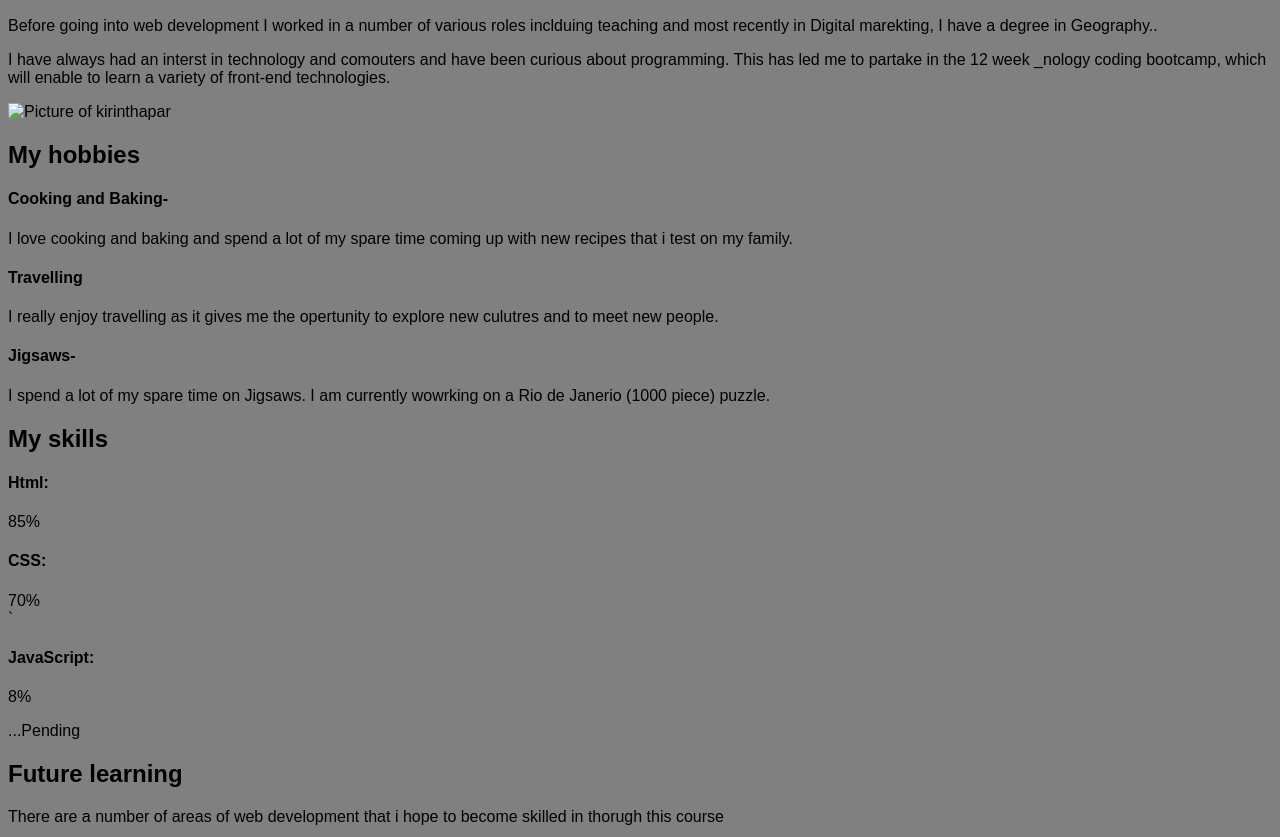
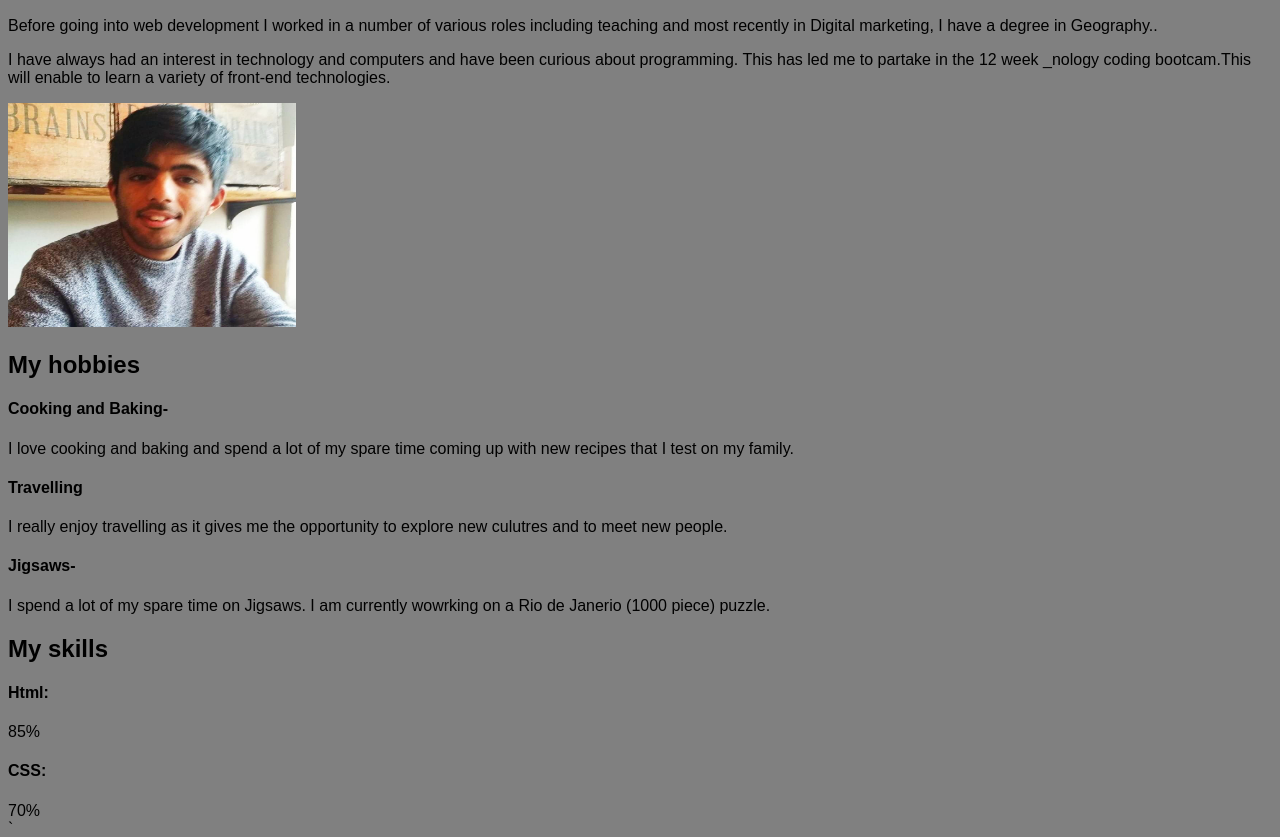
Before and after one commit to kirint93/Kirins-website, a plain HTML site: page index.html in a window 1280 px wide. Shown: the part 275-1112 px from the top of the page. Drawn offline with Linux system fonts and the light colour scheme; a script that the page names is missing.

Commit message:
Add files via upload

```diff
--- a/index.html
+++ b/index.html
@@ -36,11 +36,11 @@
 <section id="about me" class="section-header viewPort">
 <h2>About me </h2>
 <p>
-Before going into web development I worked in a number of various roles inclduing teaching and  most recently in Digital marekting, I have a degree in Geography..</P>
+Before going into web development I worked in a number of various roles including teaching and  most recently in Digital marketing, I have a degree in Geography..</P>
 </p>
 
-<P> I have always had an interst in technology and comouters and have been curious about programming. This has led me to partake in the 12 week _nology coding bootcamp,  which will enable to learn a variety of front-end technologies.</p>
-  <img src="img_kirin thapar.jpg" alt="Picture of kirinthapar"/>
+<P> I have always had an interest in technology and computers and have been curious about programming. This has led me to partake in the 12 week _nology coding bootcam.This will enable to learn a variety of front-end technologies.</p>
+  <img clas="img-kirinthapar" src="kirin thapar.jpg" alt="Picture of kirinthapar" style="width:18em; height:14em;" >
 
 </section>
 
@@ -48,10 +48,10 @@ Before going into web development I worked in a number of various roles inclduin
 <h2>My hobbies</h2>
 
   <h4 style="color: black;">Cooking and Baking-</h4>
-  I love cooking and baking and spend a lot of my spare time coming up with new recipes that i test on my family.</li>
+  I love cooking and baking and spend a lot of my spare time coming up with new recipes that I test on my family.</li>
 
   <h4 style="color:black;">Travelling</h4>
-  I really enjoy travelling as it gives me the opertunity to explore  new culutres and to meet  new people. </li>
+  I really enjoy travelling as it gives me the opportunity  to explore  new culutres and to meet  new people. </li>
 
   <h4 style="color: black;">Jigsaws-</h4>
   I spend a lot of my spare time on Jigsaws. I am currently wowrking on a Rio de Janerio (1000 piece) puzzle.</li>
@@ -82,7 +82,7 @@ Before going into web development I worked in a number of various roles inclduin
 <section id ="future goals">
 <h1>Future learning</h1>
 <div class="future"></div>
-<p>  There are a number of areas of web development that i hope to become skilled in thorugh this course</p>
+<p>  There are a number of areas of web development that  I hope to become skilled in through this course</p>
 
 <h3>React</h3>
  <p>React. js is an open-source JavaScript library that is used for building user interfaces.</P>
```
